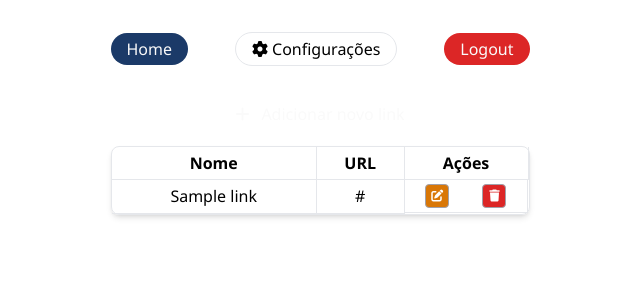
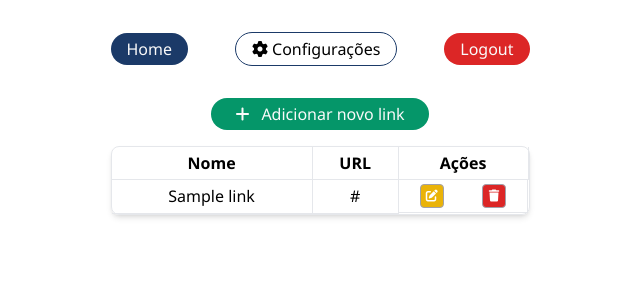
Before and after one commit to GFFritz/araken-site, a PHP site: page /painel/index.php in a window 1280 px wide. Shown: the top 300 px of the page, without its empty margins (320-960 px from the left). Run offline with PHP 8.4, Linux system fonts and the light colour scheme; the visitor is signed in with stand-in values (Sample User, id 1); tables that the repository leaves empty or names only in its code hold one stand-in row (values such as "Sample post"); data that the repository does not hold is empty; some libraries are stand-ins or nearby versions.

Commit message:
Style stuff

```diff
--- a/assets/css/style.css
+++ b/assets/css/style.css
@@ -764,6 +764,10 @@ video {
   table-layout: auto;
 }
 
+.cursor-pointer {
+  cursor: pointer;
+}
+
 .flex-col {
   flex-direction: column;
 }
@@ -875,6 +879,11 @@ video {
   border-color: rgb(161 161 170 / var(--tw-border-opacity));
 }
 
+.border-primary {
+  --tw-border-opacity: 1;
+  border-color: rgb(27 58 104 / var(--tw-border-opacity));
+}
+
 .bg-\[\#006B94\] {
   --tw-bg-opacity: 1;
   background-color: rgb(0 107 148 / var(--tw-bg-opacity));
@@ -917,6 +926,21 @@ video {
 .bg-amber-600 {
   --tw-bg-opacity: 1;
   background-color: rgb(217 119 6 / var(--tw-bg-opacity));
+}
+
+.bg-emerald-600 {
+  --tw-bg-opacity: 1;
+  background-color: rgb(5 150 105 / var(--tw-bg-opacity));
+}
+
+.bg-yellow-600 {
+  --tw-bg-opacity: 1;
+  background-color: rgb(202 138 4 / var(--tw-bg-opacity));
+}
+
+.bg-yellow-500 {
+  --tw-bg-opacity: 1;
+  background-color: rgb(234 179 8 / var(--tw-bg-opacity));
 }
 
 .bg-opacity-60 {
@@ -1238,6 +1262,21 @@ video {
   background-color: rgb(245 158 11 / var(--tw-bg-opacity));
 }
 
+.hover\:bg-emerald-500:hover {
+  --tw-bg-opacity: 1;
+  background-color: rgb(16 185 129 / var(--tw-bg-opacity));
+}
+
+.hover\:bg-yellow-500:hover {
+  --tw-bg-opacity: 1;
+  background-color: rgb(234 179 8 / var(--tw-bg-opacity));
+}
+
+.hover\:bg-yellow-400:hover {
+  --tw-bg-opacity: 1;
+  background-color: rgb(250 204 21 / var(--tw-bg-opacity));
+}
+
 .hover\:text-black:hover {
   --tw-text-opacity: 1;
   color: rgb(0 0 0 / var(--tw-text-opacity));
@@ -1248,6 +1287,11 @@ video {
   color: rgb(17 24 39 / var(--tw-text-opacity));
 }
 
+.hover\:text-white:hover {
+  --tw-text-opacity: 1;
+  color: rgb(255 255 255 / var(--tw-text-opacity));
+}
+
 .group:hover .group-hover\:bg-primary-alt {
   --tw-bg-opacity: 1;
   background-color: rgb(28 76 140 / var(--tw-bg-opacity));
--- a/painel/listLinks.php
+++ b/painel/listLinks.php
@@ -20,9 +20,9 @@
         echo "<tr class='odd:bg-slate-100'>";
         echo "<td class='border-b border-r text-center p-1'>" . $row['name'] . "</td>";
         echo "<td class='border-b border-r text-center p-1'>" . $row['url'] . "</td>";
-        echo "<td class='border-b border-r text-center p-1 flex justify-around'>";
-        echo "<a class='border border-solid border-zinc-400 rounded w-6 h-6 bg-amber-600 hover:bg-amber-500 float-left text-white text-xs flex justify-center items-center' title='Editar Link'><i class='fa fa-edit' href='javascript:void(0)' onclick='openModal(" . $row['id'] . ")'></i></a>";
-        echo "<a class='border border-solid border-zinc-400 rounded w-6 h-6 bg-red-600 hover:bg-red-500 float-left text-white text-xs flex justify-center items-center' title='Remover Link' href='deleteLink.php?id=" . $row['id'] . "' onclick='return confirmDelete()'><i class='fa fa-trash'></i></a>";
+        echo "<td class='border-b border-r text-center p-1 flex justify-around gap-1'>";
+        echo "<a class='border border-solid border-zinc-400 rounded w-6 h-6 bg-yellow-500 hover:bg-yellow-400 float-left text-white text-xs flex justify-center items-center cursor-pointer' title='Editar Link'><i class='fa fa-edit' href='javascript:void(0)' onclick='openModal(" . $row['id'] . ")'></i></a>";
+        echo "<a class='border border-solid border-zinc-400 rounded w-6 h-6 bg-red-600 hover:bg-red-500 float-left text-white text-xs flex justify-center items-center cursor-pointer' title='Remover Link' href='deleteLink.php?id=" . $row['id'] . "' onclick='return confirmDelete()'><i class='fa fa-trash'></i></a>";
         echo "</td>";
         echo "</tr>";
       }
@@ -30,15 +30,13 @@
       echo "<tr><td colspan='4'>Nenhum registro encontrado.</td></tr>";
     }
 
-    // Fechar a conexão com o banco de dados
-    $database->closeConnection();
     ?>
   </table>
 
   <div id="editLinkModal" class="fixed hidden z-50 inset-0 bg-gray-900 bg-opacity-60 overflow-y-auto h-full w-full px-4 ">
     <div class="relative top-40 mx-auto shadow-xl rounded-md bg-white max-w-md p-5">
       <div class="flex justify-between items-center border-b border-[#CAD1E1]">
-        <h2 class="text-lg font-medium">Editar Usuário</h2>
+        <h2 class="text-lg font-medium">Editar Link</h2>
         <span class="text-[#aaa] float-right text-[28px] font-bold hover:text-black hover:cursor-pointer" onclick="closeModal()">&times;</span>
       </div>
       <form id="editLinkForm" action="../src/helpers/editLink.php" method="post" class="flex flex-col gap-6 mt-6">
```
